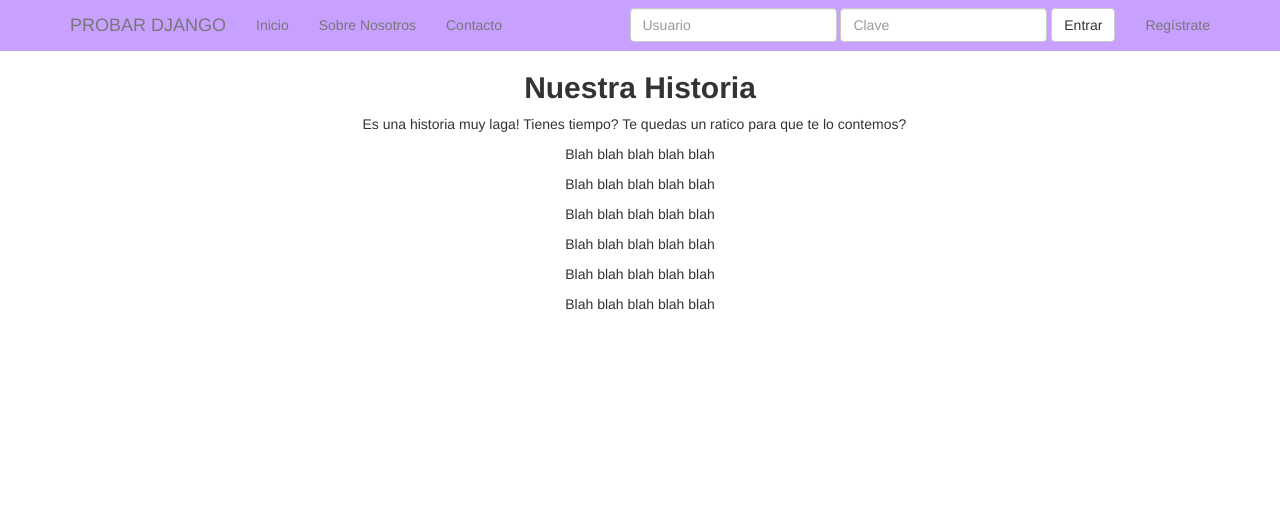
After one commit to jolvary/ClasesDjango, a Django app: page /about/ in a window 1280 px wide. The commit adds this page. Shown: the top 509 px of the page. Run offline with Django 3.2, Linux system fonts and the light colour scheme; some libraries are stand-ins or nearby versions.

Commit message:
Commit Nº37
Vídeo 38

```diff
--- a/src/static_pro/static/css/navbar-static-top.css
+++ b/src/static_pro/static/css/navbar-static-top.css
@@ -1,5 +1,5 @@
 body {
-  min-height: 2000px;
+  min-height: 1000px;
 }
 
 .navbar-static-top {
--- /dev/null
+++ b/src/templates/about.html
@@ -0,0 +1,17 @@
+{% extends "base.html" %}
+
+{% block content %}
+<div class="row">
+	<div class="col-sm-6 col-sm-offset-3">
+		<h2 class="text-align-center"><strong>Nuestra Historia</strong></h2>
+		<p>Es una historia muy laga! Tienes tiempo? Te quedas un ratico para que te lo contemos?</p>
+		<p class="text-align-center">Blah blah blah blah blah</p>
+		<p class="text-align-center">Blah blah blah blah blah</p>
+		<p class="text-align-center">Blah blah blah blah blah</p>
+		<p class="text-align-center">Blah blah blah blah blah</p>
+		<p class="text-align-center">Blah blah blah blah blah</p>
+		<p class="text-align-center">Blah blah blah blah blah</p>
+
+	</div>
+</div>
+{% endblock %}
```
Also changed, not shown: src/boletin/views.py (+5 -2 lines), src/templates/inicio.html (+16 -2 lines), src/db.sqlite3, 2 other files.
